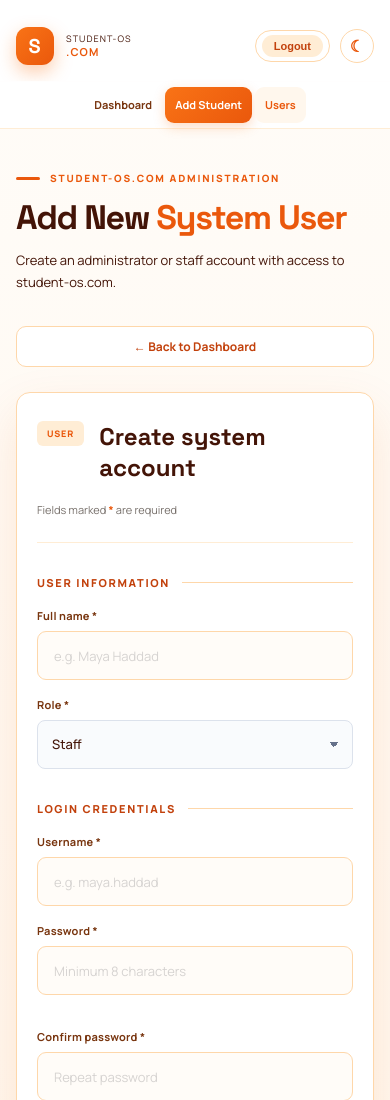
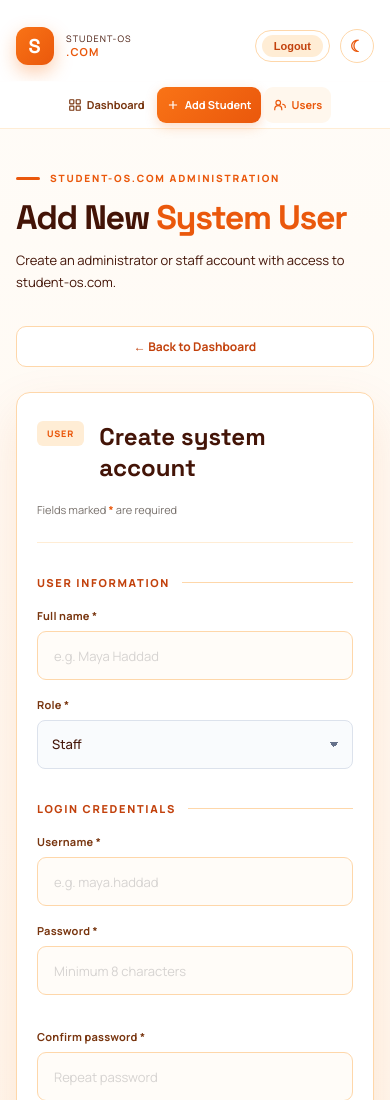
Before and after one commit to andrewh05/student-os, a website: page users.html in a window 390 px wide. Shown: the top 1100 px of the page. Drawn offline with Linux system fonts and the light colour scheme; no server answers; sample sign-in values are in the browser's storage.

Commit message:
Add SVG icons to navigation links in dashboard, form, index, and users pages

```diff
--- a/styles.css
+++ b/styles.css
@@ -1043,8 +1043,8 @@ legend { padding: 0; }
     background: rgba(255, 255, 255, .97);
     border-bottom: 1px solid var(--orange-light);
   }
-  .nav-link { min-height: 36px; padding: 7px 10px; font-size: 11px; }
-  .nav-link svg { display: none; }
+  .nav-link { min-height: 36px; padding: 7px 9px; font-size: 11px; gap: 5px; }
+  .nav-link svg { display: block; width: 14px; height: 14px; flex: 0 0 14px; }
   main { padding: 74px 16px 60px; }
   .hero h1 { font-size: 34px; }
   .hero > p, .hero-content > p { font-size: 13px; line-height: 1.65; }
--- a/users.html
+++ b/users.html
@@ -20,9 +20,9 @@
     </div>
     <div class="header-right">
       <nav class="nav-links">
-        <a href="dashboard.html" class="nav-link">Dashboard</a>
-        <a href="form.html" class="nav-link btn-nav">Add Student</a>
-        <a href="users.html" class="nav-link active">Users</a>
+        <a href="dashboard.html" class="nav-link"><svg viewBox="0 0 24 24" aria-hidden="true"><rect x="3" y="3" width="7" height="7" rx="1"/><rect x="14" y="3" width="7" height="7" rx="1"/><rect x="14" y="14" width="7" height="7" rx="1"/><rect x="3" y="14" width="7" height="7" rx="1"/></svg>Dashboard</a>
+        <a href="form.html" class="nav-link btn-nav"><svg viewBox="0 0 24 24" aria-hidden="true"><path d="M12 5v14M5 12h14"/></svg>Add Student</a>
+        <a href="users.html" class="nav-link active"><svg viewBox="0 0 24 24" aria-hidden="true"><circle cx="9" cy="8" r="4"/><path d="M3 21v-2a6 6 0 0 1 12 0v2M16 11a4 4 0 0 1 5 4v2"/></svg>Users</a>
       </nav>
       <div class="user-badge"><span class="user-name" id="userNameDisplay">Admin</span><button type="button" class="btn-logout" id="logoutBtn">Logout</button></div>
     </div>
```
Also changed, not shown: dashboard.html (+1 -1 lines), form.html (+1 -1 lines), index.html (+1 -1 lines).
